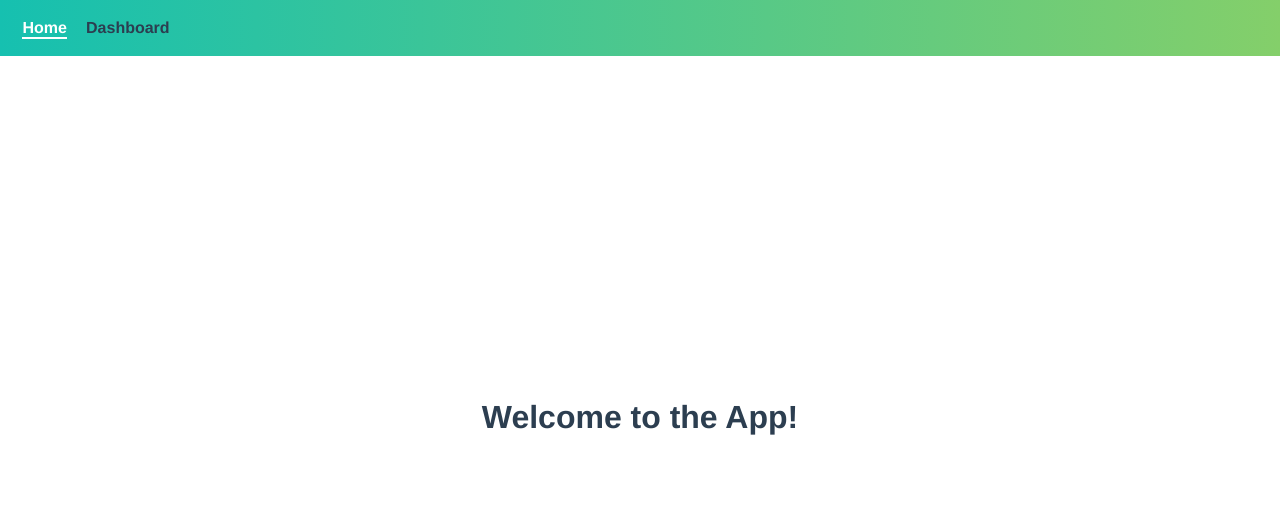
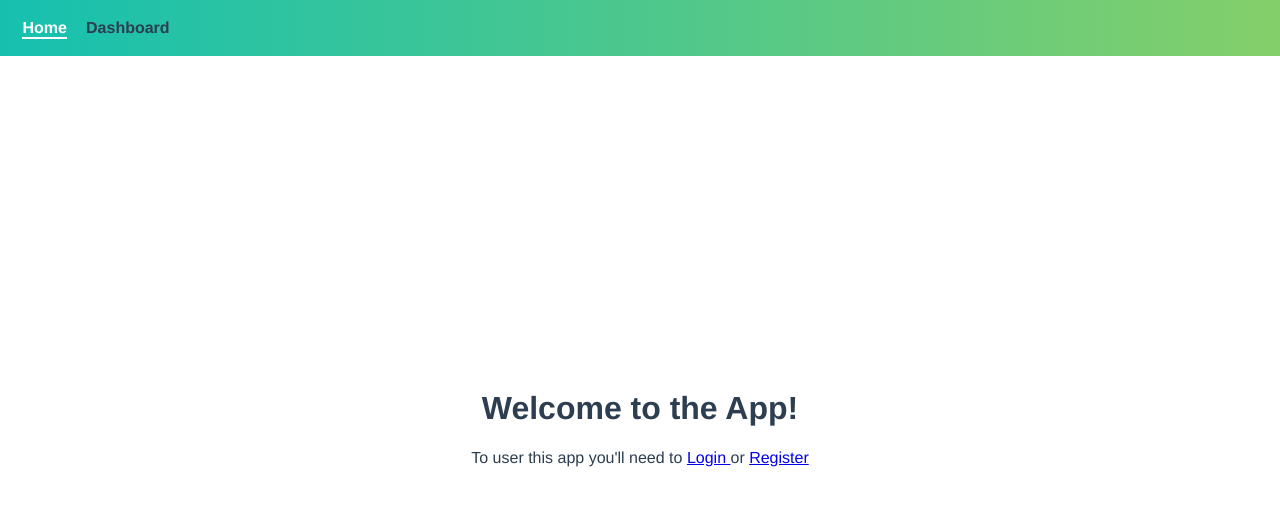
Before and after one commit to himars3290/authenticationUsingVue, a Vue app: page / in a window 1280 px wide. Shown: the top 506 px of the page. Built offline with nearby package versions, Linux system fonts and the light colour scheme.

Commit message:
create a router link in home page to either login or register

```diff
--- a/src/views/Home.vue
+++ b/src/views/Home.vue
@@ -1,9 +1,19 @@
 <template>
   <div class="home">
     <h1>Welcome to the App!</h1>
+    <div>
+      To user this app you'll need to
+      <router-link to="/login">
+        Login
+      </router-link>
+      or
+      <router-link to="/register">
+        Register
+      </router-link>
+    </div>
   </div>
 </template>
 
 <script>
-export default {}
+  export default {}
 </script>
```
